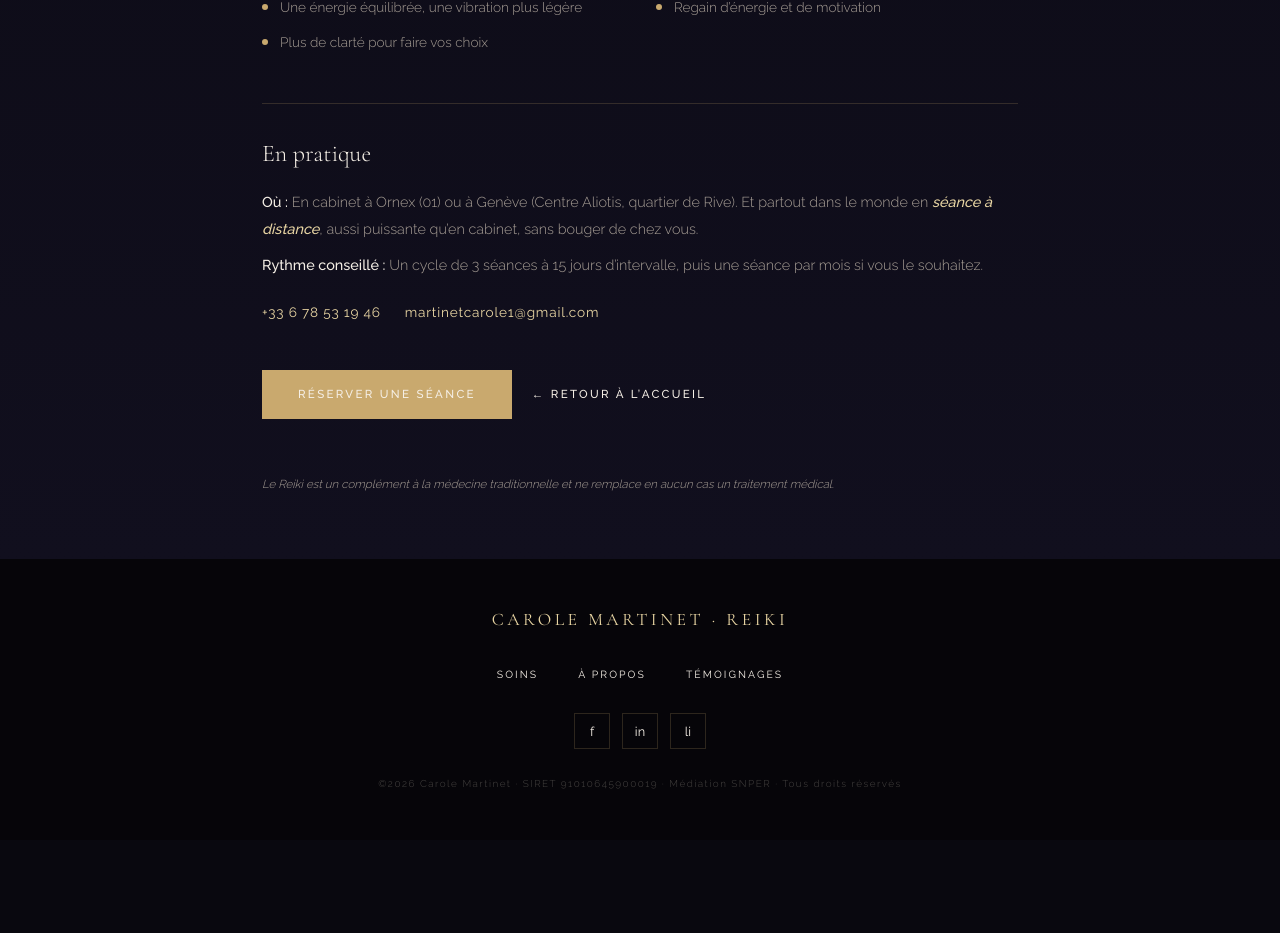
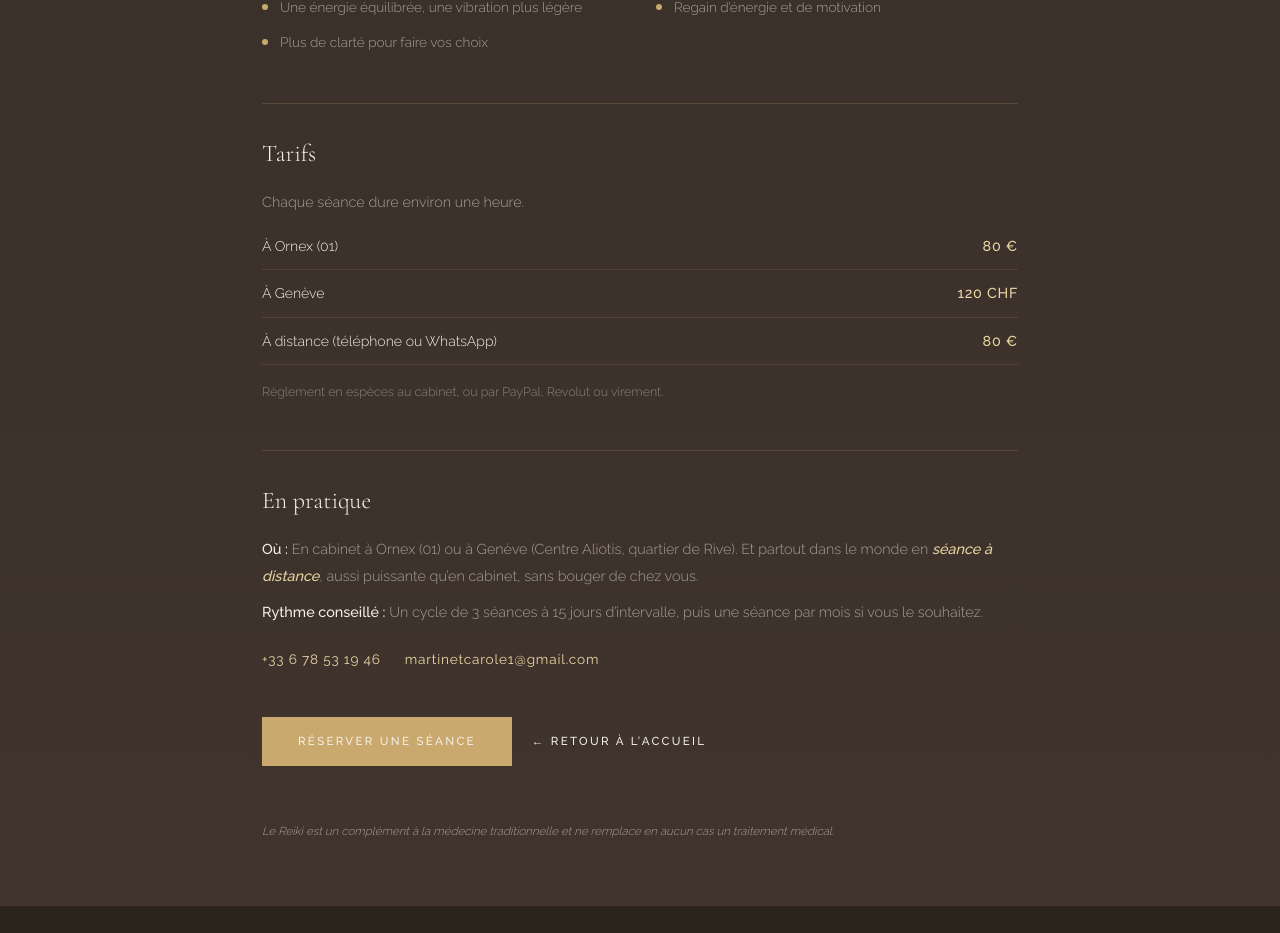
Before and after one commit to LucaMartinet7/Website_Carole, a React (Vite) app: page /seance-individuelle in a window 1280 px wide. Shown: the part 1200-2133 px from the top of the page. Before the commit the page ends 2040 px from the top, so only its background shows below. Built offline with nearby package versions, Linux system fonts and the light colour scheme.

Commit message:
Warm brown palette, equal testimonial cards, add session prices

```diff
--- a/src/components/CtaSection.tsx
+++ b/src/components/CtaSection.tsx
@@ -6,7 +6,7 @@ export function CtaSection() {
   return (
     <section
       id="cta"
-      className="relative z-10 overflow-hidden bg-[linear-gradient(135deg,#1a1428,#0f0d1a,#1c1830)] text-center"
+      className="relative z-10 overflow-hidden bg-[linear-gradient(135deg,#4e4030,#3b3228,#564635)] text-center"
     >
       <div className="pointer-events-none absolute left-1/2 top-1/2 h-[700px] w-[700px] -translate-x-1/2 -translate-y-1/2 bg-[radial-gradient(circle,rgba(201,169,110,0.1)_0%,transparent_60%)]" />
       <div className="relative z-10 mx-auto max-w-[640px] px-8 py-24">
--- a/src/components/Footer.tsx
+++ b/src/components/Footer.tsx
@@ -2,7 +2,7 @@ import { navigationLinks, socialLinks } from '../content/siteContent'
 
 export function Footer() {
   return (
-    <footer className="relative z-10 bg-[#060509] px-8 py-12 text-center">
+    <footer className="relative z-10 bg-[#2a241d] px-8 py-12 text-center">
       <div className="mx-auto flex max-w-[1140px] flex-col items-center gap-7">
         <div className="text-[1.1rem] font-normal uppercase tracking-[0.2em] text-[var(--gold2)] [font-family:'Cormorant_Garamond',serif]">
           Carole Martinet · Reiki
--- a/src/components/Navigation.tsx
+++ b/src/components/Navigation.tsx
@@ -17,8 +17,8 @@ export function Navigation() {
 
   return (
     <nav
-      className={`fixed left-0 right-0 top-0 z-50 flex items-center justify-between gap-3 bg-gradient-to-b from-[rgba(9,8,15,0.95)] to-transparent px-4 py-5 backdrop-blur-[4px] transition-colors md:gap-6 md:px-12 ${
-        scrolled ? 'bg-[rgba(9,8,15,0.97)]' : ''
+      className={`fixed left-0 right-0 top-0 z-50 flex items-center justify-between gap-3 bg-gradient-to-b from-[rgba(51,45,38,0.95)] to-transparent px-4 py-5 backdrop-blur-[4px] transition-colors md:gap-6 md:px-12 ${
+        scrolled ? 'bg-[rgba(51,45,38,0.97)]' : ''
       }`}
     >
       <a
--- a/src/components/ResonanceSection.tsx
+++ b/src/components/ResonanceSection.tsx
@@ -23,7 +23,7 @@ export function ResonanceSection() {
         <div className="mt-12 grid gap-6 md:grid-cols-2 xl:grid-cols-4">
           {resonanceCards.map((card, index) => (
             <Reveal key={card.title} className="h-full" delayMs={100 * (index + 1)}>
-              <article className="group relative flex h-full flex-col overflow-hidden border border-[rgba(201,169,110,0.12)] bg-[linear-gradient(135deg,rgba(28,24,48,0.6),rgba(17,15,30,0.8))] p-8 transition-transform duration-300 hover:-translate-y-1 hover:border-[rgba(201,169,110,0.35)]">
+              <article className="group relative flex h-full flex-col overflow-hidden border border-[rgba(201,169,110,0.12)] bg-[linear-gradient(135deg,rgba(86,71,55,0.6),rgba(64,54,44,0.8))] p-8 transition-transform duration-300 hover:-translate-y-1 hover:border-[rgba(201,169,110,0.35)]">
                 <div className="absolute inset-0 bg-[radial-gradient(ellipse_at_top_left,rgba(201,169,110,0.06)_0%,transparent_60%)] opacity-0 transition-opacity duration-300 group-hover:opacity-100" />
                 <span className="relative z-10 mb-4 block text-[1.4rem]">{card.icon}</span>
                 <h3 className="relative z-10 mb-3 text-[1.25rem] font-normal text-[var(--gold2)] [font-family:'Cormorant_Garamond',serif]">
--- a/src/components/TestimonialsSection.tsx
+++ b/src/components/TestimonialsSection.tsx
@@ -21,13 +21,13 @@ export function TestimonialsSection() {
         />
         <div className="mt-12 grid gap-6 md:grid-cols-2 xl:grid-cols-3">
           {testimonials.map((testimonial, index) => (
-            <Reveal key={testimonial.name} delayMs={100 * (index + 1)}>
-              <article className="border border-[rgba(201,169,110,0.1)] bg-[linear-gradient(145deg,rgba(17,15,30,0.9),rgba(9,8,15,0.95))] p-10 transition-transform duration-300 hover:-translate-y-1 hover:border-[rgba(201,169,110,0.28)]">
+            <Reveal key={testimonial.name} className="h-full" delayMs={100 * (index + 1)}>
+              <article className="flex h-full flex-col border border-[rgba(201,169,110,0.1)] bg-[linear-gradient(145deg,rgba(64,54,44,0.9),rgba(51,45,38,0.95))] p-10 transition-transform duration-300 hover:-translate-y-1 hover:border-[rgba(201,169,110,0.28)]">
                 <div className="mb-5 text-[0.9rem] tracking-[0.1em] text-[var(--gold)]">★★★★★</div>
                 <p className="mb-7 text-[1.1rem] leading-[1.7] text-[var(--cream)] [font-family:'Cormorant_Garamond',serif] italic">
                   “{testimonial.text}”
                 </p>
-                <div className="flex items-center gap-4">
+                <div className="mt-auto flex items-center gap-4">
                   <div className="grid h-[38px] w-[38px] shrink-0 place-items-center rounded-full bg-[linear-gradient(135deg,var(--gold),#8b6b3d)] text-[var(--night)] [font-family:'Cormorant_Garamond',serif] text-[1rem] font-medium">
                     {testimonial.initials}
                   </div>
--- a/src/content/siteContent.ts
+++ b/src/content/siteContent.ts
@@ -237,6 +237,15 @@ export const seancePage = {
       'Plus de clarté pour faire vos choix',
     ],
   },
+  tarifs: {
+    intro: 'Chaque séance dure environ une heure.',
+    lignes: [
+      { lieu: 'À Ornex (01)', prix: '80 €' },
+      { lieu: 'À Genève', prix: '120 CHF' },
+      { lieu: 'À distance (téléphone ou WhatsApp)', prix: '80 €' },
+    ],
+    note: 'Règlement en espèces au cabinet, ou par PayPal, Revolut ou virement.',
+  },
   pratique: {
     lieux:
       'En cabinet à Ornex (01) ou à Genève (Centre Aliotis, quartier de Rive). Et partout dans le monde en séance à distance, aussi puissante qu’en cabinet, sans bouger de chez vous.',
--- a/src/index.css
+++ b/src/index.css
@@ -13,9 +13,9 @@ html {
 @import 'tailwindcss';
 
 :root {
-  --night: #09080f;
-  --deep: #110f1e;
-  --mid: #1c1830;
+  --night: #332d26;
+  --deep: #40342d;
+  --mid: #564635;
   --gold: #c9a96e;
   --gold2: #e8d5a3;
   --cream: #f5efe6;
@@ -32,7 +32,7 @@ body,
   background: var(--night);
   color: var(--cream);
   overflow-x: hidden;
-  background: #09080f;
+  background: #332d26;
 }
 #root {
   min-height: 100svh;
--- a/src/pages/SeanceIndividuelle.tsx
+++ b/src/pages/SeanceIndividuelle.tsx
@@ -85,6 +85,35 @@ export function SeanceIndividuelle() {
         <Reveal delayMs={200}>
           <div className="mt-12 border-t border-[rgba(201,169,110,0.2)] pt-8">
             <h3 className="text-[1.5rem] font-light text-[var(--cream)] [font-family:'Cormorant_Garamond',serif]">
+              Tarifs
+            </h3>
+            <p className="mt-4 text-[0.9rem] font-light leading-[1.9] text-[var(--muted)]">
+              {seancePage.tarifs.intro}
+            </p>
+            <ul className="mt-5 flex flex-col gap-3">
+              {seancePage.tarifs.lignes.map((ligne) => (
+                <li
+                  key={ligne.lieu}
+                  className="flex flex-wrap items-baseline justify-between gap-x-4 border-b border-[rgba(201,169,110,0.15)] pb-3"
+                >
+                  <span className="text-[0.88rem] font-light text-[var(--cream)]">
+                    {ligne.lieu}
+                  </span>
+                  <span className="text-[0.9rem] font-medium tracking-[0.05em] text-[var(--gold2)]">
+                    {ligne.prix}
+                  </span>
+                </li>
+              ))}
+            </ul>
+            <p className="mt-4 text-[0.78rem] font-light leading-[1.7] text-[rgba(168,159,150,0.75)]">
+              {seancePage.tarifs.note}
+            </p>
+          </div>
+        </Reveal>
+
+        <Reveal delayMs={200}>
+          <div className="mt-12 border-t border-[rgba(201,169,110,0.2)] pt-8">
+            <h3 className="text-[1.5rem] font-light text-[var(--cream)] [font-family:'Cormorant_Garamond',serif]">
               En pratique
             </h3>
             <p className="mt-4 text-[0.9rem] font-light leading-[1.9] text-[var(--muted)]">
```
